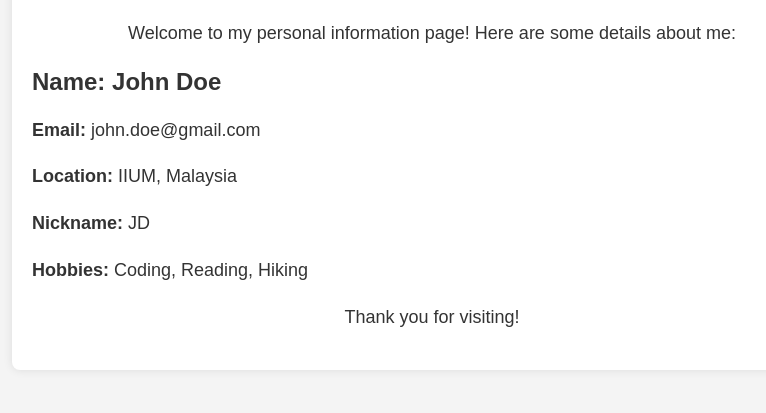
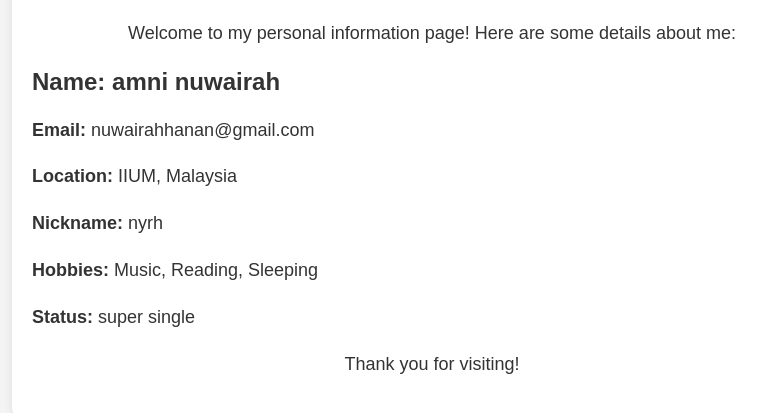
Before and after one commit to nyrhun/new-first, a plain HTML site: page index.html in a window 1280 px wide. Shown: the part 131-544 px from the top of the page, without its empty margins (208-974 px from the left). Drawn offline with Linux system fonts and the light colour scheme.

Commit message:
Update index.html

```diff
--- a/index.html
+++ b/index.html
@@ -40,11 +40,13 @@
         <p>Welcome to my personal information page! Here are some details about me:</p>
 
         <div class="personal-info">
-            <h2>Name: John Doe</h2>
-            <p><strong>Email:</strong> john.doe@gmail.com</p>
+            <h2>Name: amni nuwairah</h2>
+            <p><strong>Email:</strong> nuwairahhanan@gmail.com</p>
             <p><strong>Location:</strong> IIUM, Malaysia</p>
-            <p><strong>Nickname:</strong> JD</p>
-            <p><strong>Hobbies:</strong> Coding, Reading, Hiking</p>
+            <p><strong>Nickname:</strong> nyrh</p>
+            <p><strong>Hobbies:</strong> Music, Reading, Sleeping</p>
+            <p><strong>Status:</strong> super single</p>
+
         </div>
 
         <p>Thank you for visiting!</p>
```
